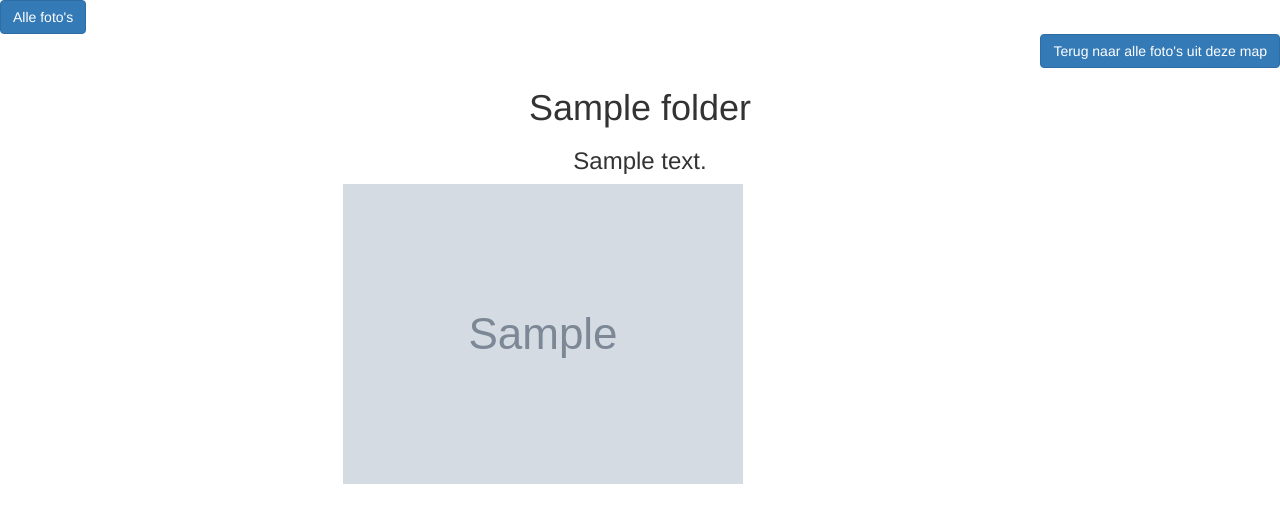
After one commit to Aafke89/oldpics, a Symfony app: template app/Resources/views/photo/show.html.twig in a window 1280 px wide. The commit adds this page. Shown: the top 523 px of the page. Run offline with Twig, Linux system fonts and the light colour scheme; the template is opened without the code that fills it: most values are stand-ins (such as "Sample title", 1, 10 or a date in 2020); grey boxes marked "Sample" are stand-in pictures; some libraries are stand-ins or nearby versions.

Commit message:
Add pagination to the photo's with the knp_paginators

```diff
--- a/app/AppKernel.php
+++ b/app/AppKernel.php
@@ -15,6 +15,7 @@ class AppKernel extends Kernel
             new Symfony\Bundle\SwiftmailerBundle\SwiftmailerBundle(),
             new Doctrine\Bundle\DoctrineBundle\DoctrineBundle(),
             new Sensio\Bundle\FrameworkExtraBundle\SensioFrameworkExtraBundle(),
+            new Knp\Bundle\PaginatorBundle\KnpPaginatorBundle(),
             new AppBundle\AppBundle(),
         ];
 
--- a/app/Resources/views/base.html.twig
+++ b/app/Resources/views/base.html.twig
@@ -13,6 +13,9 @@
 </head>
 <body>
 <div class="main-content">
+    <div class="menu">
+        <a href="{{ path('homepage')}}" class="btn btn-primary">Alle foto's</a>
+    </div>
     {% for msg in app.session.flashBag.get('success') %}
         <div class="alert alert-success">{{ msg }}</div>
     {% endfor %}
--- /dev/null
+++ b/app/Resources/views/photo/show.html.twig
@@ -0,0 +1,24 @@
+{% extends 'base.html.twig' %}
+{% block body %}
+    <div class="menu-folder text-right">
+        <a href="{{ path('folder_show', {'folderId': folder.id }) }}" class="btn btn-primary">Terug naar alle foto's uit deze map</a>
+    </div>
+    <div class="text-center">
+    <h1>{{ folder.title }}</h1>
+    <h3>{{ folder.description }}</h3>
+    <div class="container">
+        <div class="row">
+            {% for photo in photos %}
+                <div class="col-xs-10">
+                    <div class="photo" >
+                        <img src="{{ photo.file }}" alt="" >
+                    </div>
+                </div>
+            {% endfor %}
+        </div>
+        <div class="navigation text-center">
+        {{ knp_pagination_render(photos) }}
+        </div>
+    </div>
+
+{% endblock %}
--- a/composer.json
+++ b/composer.json
@@ -29,7 +29,8 @@
         "sensio/framework-extra-bundle": "^3.0.2",
         "incenteev/composer-parameter-handler": "^2.0",
         "doctrine/doctrine-fixtures-bundle": "^2.3",
-        "nelmio/alice": "^2.2"
+        "nelmio/alice": "^2.2",
+        "knplabs/knp-paginator-bundle": "^2.5"
     },
     "require-dev": {
         "sensio/generator-bundle": "^3.0",
```
Also changed, not shown: app/Resources/views/folder/show.html.twig (+6 -5 lines), app/config/config.yml (+11 -0 lines), src/AppBundle/Controller/FolderController.php (+33 -0 lines), src/AppBundle/Repository/PhotoRepository.php (+2 -14 lines), 1 other file.
